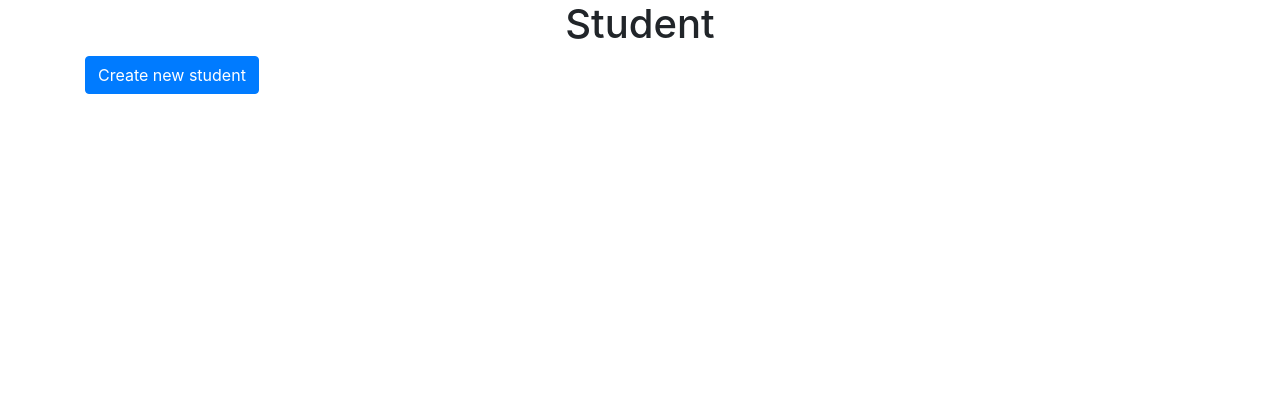
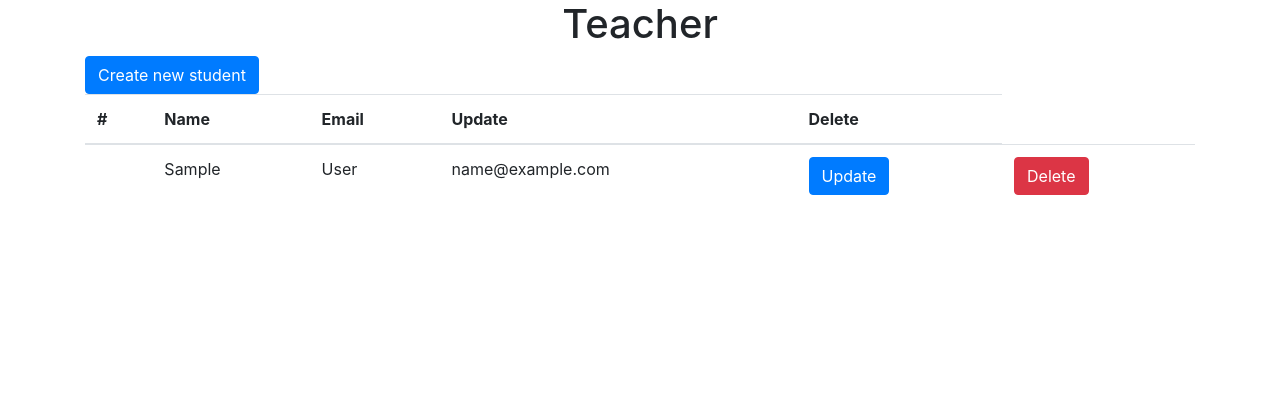
Before and after one commit to YuriFra/CRUD, a PHP site: page /index.php?page=student in a window 1280 px wide. Shown: the part 112-506 px from the top of the page. Run offline with PHP 8.4, Linux system fonts and the light colour scheme; tables that the repository leaves empty hold one stand-in row (values such as "Sample post"); a stand-in replaces the project's code that opens the database connection; some libraries are stand-ins or nearby versions.

Commit message:
class & student form

```diff
--- a/View/student.php
+++ b/View/student.php
@@ -1,10 +1,46 @@
 <?php require 'includes/header.php'?>
+
     <section class="container">
-        <h1 class="text-center">Student</h1>
+        <h1 class="text-center">Teacher</h1>
         <form method="post">
             <input type="hidden" name="action" value="add">
             <button type="submit" class="btn btn-primary">Create new student</button>
         </form>
-
+        <table class="table">
+            <thead>
+            <tr>
+                <th scope="col">#</th>
+                <th scope="col">Name</th>
+                <th scope="col">Email</th>
+                <th scope="col">Update</th>
+                <th scope="col">Delete</th>
+            </tr>
+            </thead>
+            <tbody>
+            <?php foreach ($students as $student) {
+                /** @var Student $student */
+                echo "<tr>
+                <th scope='row'></th>
+                <td>{$student->getFirstName()}</td>
+                <td>{$student->getLastName()}</td>
+                <td>{$student->getEmail()}</td>
+                <td>
+                   <form method='post'>
+                      <input type='hidden' name='action' value='update'>
+                      <input type='hidden' name='id' value='{$student->getId()}'>
+                      <button type='submit' class='btn btn-primary'>Update</button>
+                   </form>
+                </td>
+                <td>
+                   <form method='post'>
+                      <input type='hidden' name='action' value='delete'>
+                      <input type='hidden' name='id' value='{$student->getId()}'>
+                      <button type='submit' class='btn btn-danger'>Delete</button>
+                   </form>
+                </td>
+            </tr>";
+            } ?>
+            </tbody>
+        </table>
     </section>
 <?php require 'includes/footer.php'?>
--- a/View/student_form.php
+++ b/View/student_form.php
@@ -17,10 +17,6 @@
                 <input type="text" class="form-control" name="lastName" id="lastName" value="<?php echo  $student->getLastName() ?? ''?>" required>
             </div>
             <div class="form-group">
-                <label for="address">Address</label>
-                <input type="text" class="form-control" name="address" id="address" value="<?php echo  $student->getAddress() ?? ''?>" required>
-            </div>
-            <div class="form-group">
                 <label for="email">Email</label>
                 <input type="email" class="form-control" name="email" id="email" value="<?php echo  $student->getEmail() ?? ''?>" required>
             </div>
```
Also changed, not shown: View/class.php (+36 -2 lines).
